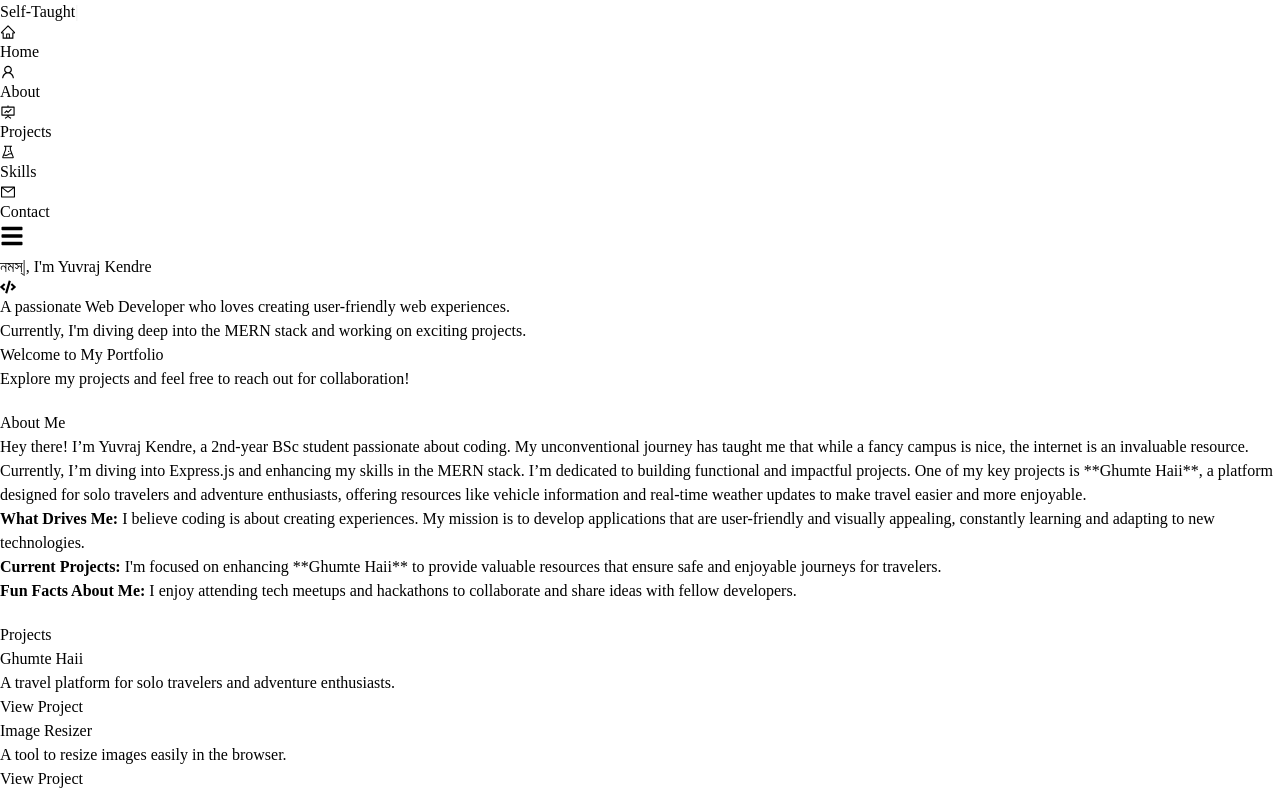
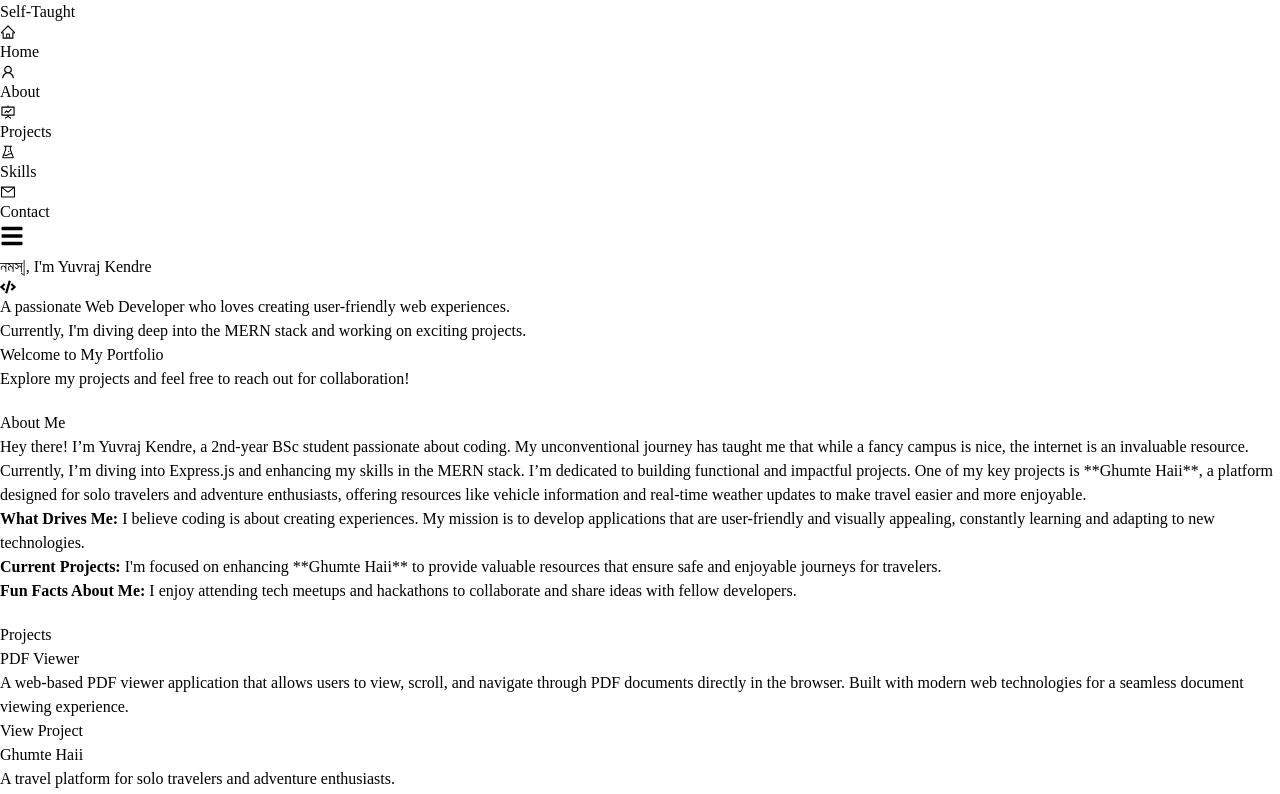
Before and after one commit to uvkendre/Portfolio, a React (Vite) app: page / in a window 1280 px wide. Shown: the top 794 px of the page. Built offline with nearby package versions, Linux system fonts and the light colour scheme; a web font is replaced by a local one.

Commit message:
Initial commit: Added project files

```diff
--- a/src/components/Projects.jsx
+++ b/src/components/Projects.jsx
@@ -3,6 +3,11 @@ import React from 'react';
 function Projects() {
   // Array of project objects containing title, description, and link
   const projects = [
+    {
+      title: 'PDF Viewer',
+      description: 'A web-based PDF viewer application that allows users to view, scroll, and navigate through PDF documents directly in the browser. Built with modern web technologies for a seamless document viewing experience.',
+      link: 'https://uvkendre.github.io/PDF-Viewer/',
+    },
     {
       title: 'Ghumte Haii',
       description: 'A travel platform for solo travelers and adventure enthusiasts.',
```
